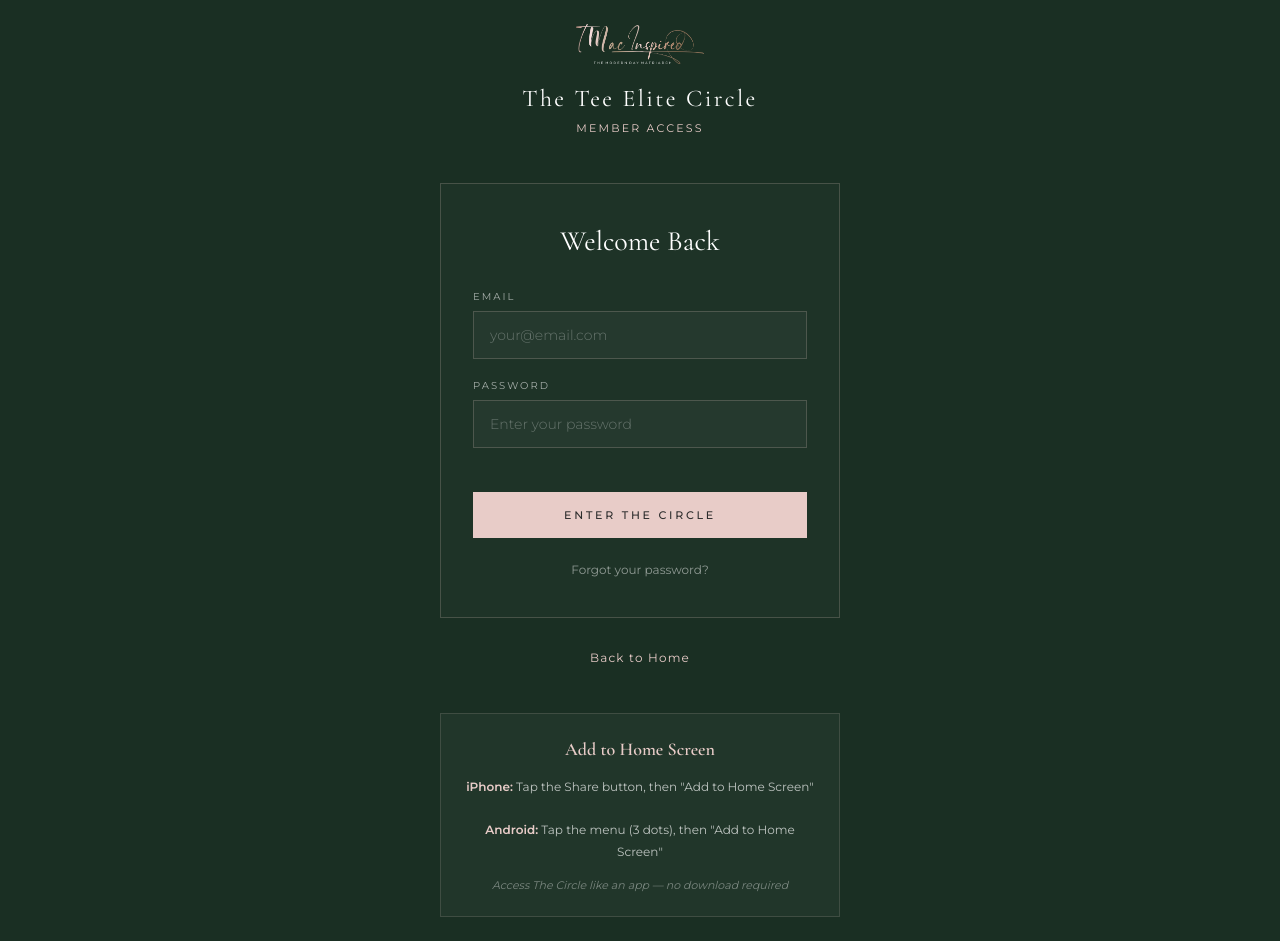
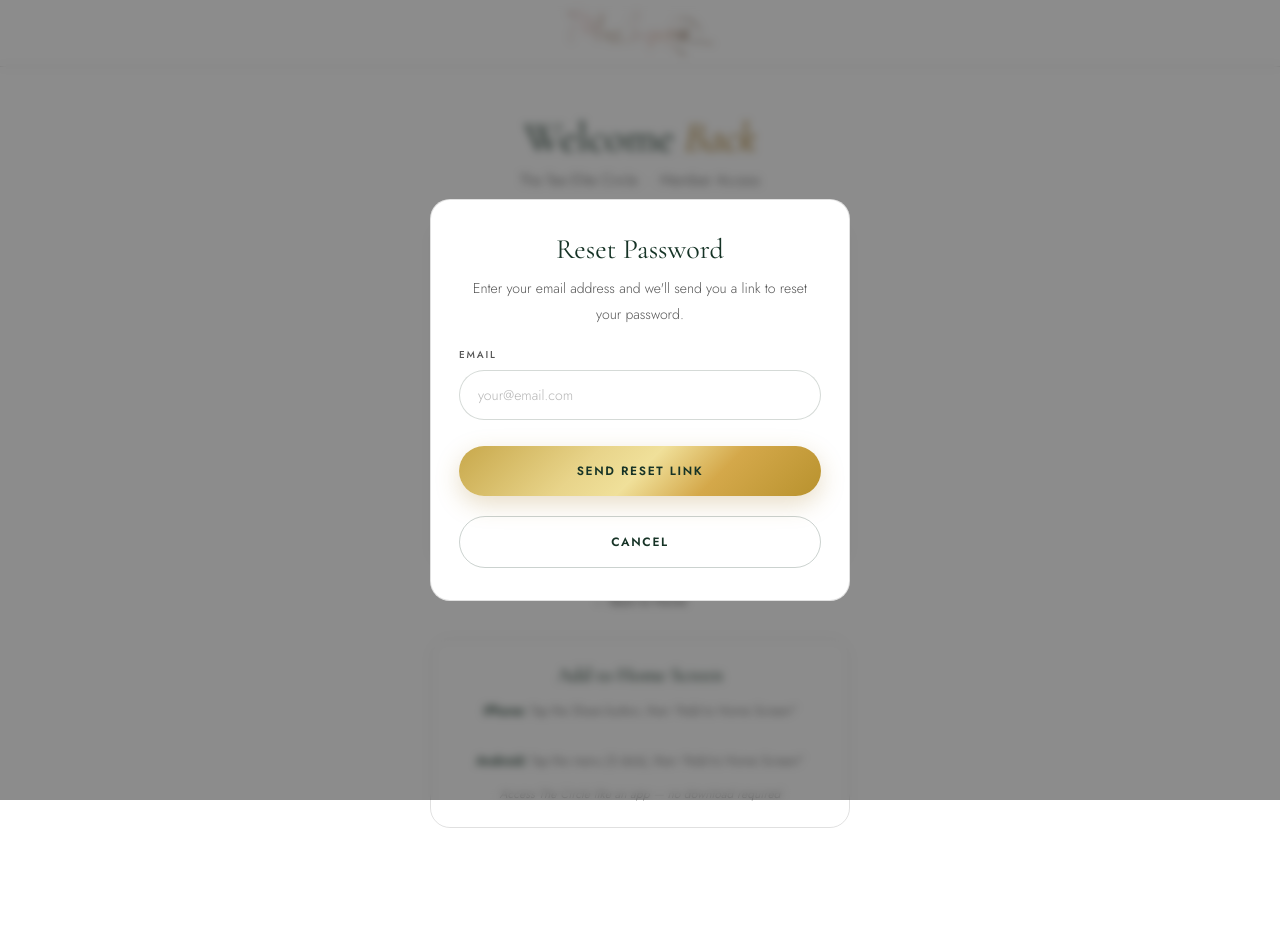
Before and after one commit to tkdbrad03/tee-elite-circle, a website: page public/member-login.html in a window 1280 px wide. Both pictures are taken after a click on the link "Forgot your password?". After the commit the page ends 908 px from the top, so only its background shows below. Drawn offline with nearby package versions, Linux system fonts and the light colour scheme.

Commit message:
Revamp member login page with new styles and modal
Updated the member login page with new styles, improved structure, and added a forgot password modal.

```diff
--- a/public/member-login.html
+++ b/public/member-login.html
@@ -5,324 +5,344 @@
   <link rel="icon" type="image/png" href="/images/tee-elite-favicon.png">
   <title>Member Login — The Tee Elite Circle</title>
   <meta name="viewport" content="width=device-width, initial-scale=1" />
-  <!-- PWA Meta Tags -->
   <link rel="manifest" href="/manifest.json">
-  <meta name="theme-color" content="#1a2e1a">
+  <meta name="theme-color" content="#163326">
   <meta name="apple-mobile-web-app-capable" content="yes">
   <meta name="apple-mobile-web-app-status-bar-style" content="black-translucent">
   <meta name="apple-mobile-web-app-title" content="Tee Elite">
   <link rel="apple-touch-icon" href="/images/apple-touch-icon.png">
-  <meta name="msapplication-TileColor" content="#1a2e1a">
+  <meta name="msapplication-TileColor" content="#163326">
   <meta name="msapplication-TileImage" content="/images/tee-elite-favicon.png">
   <link rel="preconnect" href="https://fonts.googleapis.com">
   <link rel="preconnect" href="https://fonts.gstatic.com" crossorigin>
-  <link href="https://fonts.googleapis.com/css2?family=Cormorant+Garamond:ital,wght@0,400;0,500;0,600;1,400&family=Montserrat:wght@300;400;500;600&display=swap" rel="stylesheet">
+  <link href="https://fonts.googleapis.com/css2?family=Cormorant+Garamond:ital,wght@0,300;0,400;0,500;0,600;1,300;1,400;1,500&family=Jost:wght@300;400;500;600&display=swap" rel="stylesheet">
   <style>
     :root {
-      --tmac-blush: #e8ccc8;
-      --tmac-bronze: #a67c52;
-      --tmac-blush-light: #f7f0ef;
-      --deep-forest: #1a2f23;
-      --soft-cream: #FAF8F5;
-      --charcoal: #2C2C2C;
+      --green:   #163326;
+      --green2:  #1E3A2B;
+      --gold:    #A87C28;
+      --gold2:   #C9A24A;
+      --gold-lt: #EDD9A3;
+      --white:   #FFFFFF;
+      --off:     #F8F7F4;
+      --ink:     #163326;
+      --body:    #2C2C2C;
+      --muted:   #555555;
+      --line:    rgba(0,0,0,.12);
+      --serif:   "Cormorant Garamond", Georgia, serif;
+      --sans:    "Jost", ui-sans-serif, system-ui, sans-serif;
     }
 
-    * {
-      box-sizing: border-box;
-      margin: 0;
-      padding: 0;
-    }
+    *, *::before, *::after { box-sizing: border-box; margin: 0; padding: 0; }
 
     body {
-      font-family: 'Montserrat', sans-serif;
-      background: var(--deep-forest);
+      font-family: var(--sans);
+      font-size: 16px;
+      color: var(--body);
+      background: var(--white);
       min-height: 100vh;
       display: flex;
       flex-direction: column;
+      -webkit-font-smoothing: antialiased;
+    }
+
+    a { color: inherit; text-decoration: none; }
+    img { display: block; max-width: 100%; }
+
+    /* NAV */
+    .nav {
+      position: sticky;
+      top: 0;
+      z-index: 30;
+      background: rgba(255,255,255,.97);
+      border-bottom: 1px solid var(--line);
+      backdrop-filter: blur(8px);
+    }
+    .nav-inner {
+      max-width: 980px;
+      margin: 0 auto;
+      padding: 0 20px;
+      height: 66px;
+      display: flex;
       align-items: center;
       justify-content: center;
-      padding: 24px;
+    }
+    .nav-logo { height: 46px; width: auto; }
+
+    /* MAIN */
+    .wrap {
+      flex: 1;
+      display: flex;
+      align-items: center;
+      justify-content: center;
+      padding: 48px 20px 80px;
     }
 
     .login-container {
       width: 100%;
-      max-width: 400px;
+      max-width: 420px;
     }
 
-    .logo-area {
-      text-align: center;
-      margin-bottom: 48px;
-    }
-
-    .logo-area img {
-      height: 40px;
-      margin-bottom: 16px;
-    }
-
-    .logo-area h1 {
-      font-family: 'Cormorant Garamond', serif;
-      font-size: 24px;
-      font-weight: 400;
-      color: #fff;
-      letter-spacing: 0.1em;
-    }
-
-    .logo-area p {
-      font-size: 11px;
-      letter-spacing: 0.2em;
-      text-transform: uppercase;
-      color: var(--tmac-blush);
-      margin-top: 8px;
-    }
-
-    .login-card {
-      background: rgba(255,255,255,0.02);
-      border: 1px solid rgba(232, 204, 200, 0.2);
-      padding: 40px 32px;
-    }
-
-    .login-title {
-      font-family: 'Cormorant Garamond', serif;
-      font-size: 28px;
-      font-weight: 400;
-      color: #fff;
+    /* HEADING */
+    .login-heading {
       text-align: center;
       margin-bottom: 32px;
     }
+    .login-heading h1 {
+      font-family: var(--serif);
+      font-weight: 400;
+      font-size: 42px;
+      line-height: 1.1;
+      color: var(--ink);
+      margin-bottom: 8px;
+    }
+    .login-heading h1 em {
+      font-style: italic;
+      color: var(--gold);
+    }
+    .login-heading p {
+      font-size: 15px;
+      color: var(--muted);
+      font-weight: 300;
+    }
+
+    /* CARD */
+    .login-card {
+      border: 1px solid var(--line);
+      border-radius: 20px;
+      background: var(--white);
+      padding: 32px 28px;
+    }
 
     .form-group {
-      margin-bottom: 20px;
+      margin-bottom: 18px;
     }
-
     .form-label {
       display: block;
       font-size: 10px;
-      letter-spacing: 0.2em;
+      letter-spacing: .18em;
       text-transform: uppercase;
-      color: rgba(255, 255, 255, 0.6);
+      color: var(--muted);
+      font-weight: 500;
       margin-bottom: 8px;
     }
-
     .form-input {
       width: 100%;
-      padding: 14px 16px;
-      font-family: 'Montserrat', sans-serif;
+      padding: 14px 18px;
+      border: 1.5px solid rgba(22,51,38,.18);
+      border-radius: 999px;
+      font-family: var(--sans);
       font-size: 14px;
       font-weight: 300;
-      color: #fff;
-      background: rgba(255,255,255,0.03);
-      border: 1px solid rgba(232, 204, 200, 0.2);
+      color: var(--ink);
+      background: var(--white);
       outline: none;
-      transition: all 0.3s ease;
+      transition: border-color .2s ease;
     }
+    .form-input::placeholder { color: rgba(44,44,44,.35); }
+    .form-input:focus { border-color: var(--gold2); }
 
-    .form-input::placeholder {
-      color: rgba(255, 255, 255, 0.3);
+    /* BUTTONS */
+    .btn {
+      display: inline-flex;
+      align-items: center;
+      justify-content: center;
+      width: 100%;
+      padding: 16px 30px;
+      font-family: var(--sans);
+      font-size: 12px;
+      letter-spacing: .14em;
+      text-transform: uppercase;
+      font-weight: 600;
+      border-radius: 999px;
+      cursor: pointer;
+      transition: all .2s ease;
+      border: none;
+      text-align: center;
     }
-
-    .form-input:focus {
-      border-color: var(--tmac-blush);
-      background: rgba(255,255,255,0.05);
+    .btn-gold {
+      background: linear-gradient(135deg, #C8A84B 0%, #E8D48A 35%, #F0E09A 50%, #D4A84A 70%, #B8922E 100%);
+      color: var(--green);
+      box-shadow: 0 8px 24px rgba(168,124,40,.26);
+      font-weight: 700;
+      margin-top: 8px;
     }
-
-    .login-btn {
-      width: 100%;
-      padding: 16px;
-      font-family: 'Montserrat', sans-serif;
-      font-size: 11px;
-      font-weight: 500;
-      letter-spacing: 0.25em;
-      text-transform: uppercase;
-      color: var(--charcoal);
-      background: var(--tmac-blush);
-      border: none;
-      cursor: pointer;
-      transition: all 0.4s ease;
-      margin-top: 24px;
+    .btn-gold:hover {
+      transform: translateY(-1px);
+      box-shadow: 0 12px 30px rgba(168,124,40,.34);
     }
-
-    .login-btn:hover {
-      background: var(--tmac-blush-light);
-      transform: translateY(-2px);
-    }
-
-    .login-btn:disabled {
-      opacity: 0.6;
+    .btn-gold:disabled {
+      opacity: .6;
       cursor: not-allowed;
       transform: none;
     }
+    .btn-outline {
+      background: transparent;
+      border: 1.5px solid rgba(22,51,38,.22);
+      color: var(--green);
+      margin-top: 10px;
+    }
+    .btn-outline:hover {
+      border-color: rgba(22,51,38,.4);
+      transform: translateY(-1px);
+    }
 
+    /* ERROR */
     .error-message {
-      background: rgba(180, 80, 80, 0.2);
-      border: 1px solid rgba(180, 80, 80, 0.4);
+      background: rgba(180,80,80,.08);
+      border: 1px solid rgba(180,80,80,.25);
+      border-radius: 12px;
       padding: 12px 16px;
       font-size: 13px;
-      color: #e8c4c4;
-      margin-top: 16px;
+      color: #b94040;
+      margin-top: 14px;
       text-align: center;
       display: none;
     }
+    .error-message.visible { display: block; }
 
-    .error-message.visible {
-      display: block;
+    /* LINKS */
+    .fine {
+      font-size: 13px;
+      color: rgba(44,44,44,.55);
+      line-height: 1.7;
+      font-weight: 300;
+      text-align: center;
+      margin-top: 16px;
     }
-
-    .forgot-link {
-      display: block;
-      text-align: center;
-      margin-top: 24px;
-      font-size: 12px;
-      color: rgba(255,255,255,0.5);
-      text-decoration: none;
-      transition: color 0.3s ease;
+    .fine a {
+      color: var(--gold);
+      text-decoration: underline;
+      text-underline-offset: 2px;
     }
-
-    .forgot-link:hover {
-      color: var(--tmac-blush);
-    }
+    .fine a:hover { color: var(--gold2); }
 
     .back-link {
       display: block;
       text-align: center;
-      margin-top: 32px;
-      font-size: 12px;
-      color: var(--tmac-blush);
-      text-decoration: none;
-      letter-spacing: 0.1em;
-      transition: opacity 0.3s ease;
+      margin-top: 24px;
+      font-size: 13px;
+      color: var(--muted);
+      transition: color .2s ease;
     }
+    .back-link:hover { color: var(--ink); }
 
-    .back-link:hover {
-      opacity: 0.7;
-    }
-
-    /* App Download Instructions */
+    /* APP INSTALL */
     .app-install {
-      margin-top: 48px;
+      margin-top: 28px;
+      border: 1px solid var(--line);
+      border-radius: 20px;
       padding: 24px;
-      background: rgba(255,255,255,0.03);
-      border: 1px solid rgba(232, 204, 200, 0.15);
       text-align: center;
     }
-
     .app-install-title {
-      font-family: 'Cormorant Garamond', serif;
-      font-size: 18px;
-      color: var(--tmac-blush);
-      margin-bottom: 16px;
+      font-family: var(--serif);
+      font-size: 20px;
+      font-weight: 500;
+      color: var(--ink);
+      margin-bottom: 12px;
     }
-
     .app-install-steps {
+      font-size: 13px;
+      color: var(--muted);
+      line-height: 1.9;
+      font-weight: 300;
+    }
+    .app-install-steps strong { color: var(--ink); font-weight: 500; }
+    .app-install-note {
       font-size: 12px;
-      color: rgba(255,255,255,0.7);
-      line-height: 1.8;
-    }
-
-    .app-install-steps strong {
-      color: var(--tmac-blush);
-    }
-
-    .app-install-note {
-      font-size: 11px;
-      color: rgba(255,255,255,0.4);
-      margin-top: 16px;
+      color: rgba(44,44,44,.4);
+      margin-top: 12px;
       font-style: italic;
     }
 
-    /* Forgot Password Modal */
-    .modal-backdrop{
-      position:fixed; inset:0;
-      background: rgba(0,0,0,0.55);
-      display:none;
-      align-items:center; justify-content:center;
+    /* FORGOT PASSWORD MODAL */
+    .modal-backdrop {
+      position: fixed;
+      inset: 0;
+      background: rgba(0,0,0,.45);
+      display: none;
+      align-items: center;
+      justify-content: center;
       padding: 24px;
       z-index: 9999;
+      backdrop-filter: blur(4px);
     }
-    .modal-backdrop.open{ display:flex; }
-    .modal{
+    .modal-backdrop.open { display: flex; }
+    .modal {
       width: 100%;
       max-width: 420px;
-      background: rgba(26,47,35,0.98);
-      border: 1px solid rgba(232, 204, 200, 0.25);
-      padding: 28px 22px;
+      background: var(--white);
+      border: 1px solid var(--line);
+      border-radius: 20px;
+      padding: 32px 28px;
     }
-    .modal h3{
-      font-family: 'Cormorant Garamond', serif;
+    .modal h3 {
+      font-family: var(--serif);
       font-weight: 400;
-      color: #fff;
-      font-size: 22px;
-      text-align:center;
-      margin-bottom: 12px;
+      color: var(--ink);
+      font-size: 28px;
+      text-align: center;
+      margin-bottom: 10px;
     }
-    .modal p{
-      font-size: 13px;
-      color: rgba(255,255,255,0.7);
+    .modal p {
+      font-size: 14px;
+      color: var(--muted);
       line-height: 1.8;
-      text-align:center;
-      margin-bottom: 16px;
+      text-align: center;
+      margin-bottom: 20px;
+      font-weight: 300;
     }
-    .modal-actions{
-      display:flex;
-      gap: 10px;
-      margin-top: 14px;
+    .modal-actions { display: flex; flex-direction: column; gap: 10px; }
+
+    @keyframes fadeUp {
+      from { opacity: 0; transform: translateY(14px); }
+      to   { opacity: 1; transform: translateY(0); }
     }
-    .modal-actions .login-btn{
-      margin-top: 0;
-    }
-    .btn-secondary{
-      width: 100%;
-      padding: 16px;
-      font-family: 'Montserrat', sans-serif;
-      font-size: 11px;
-      font-weight: 500;
-      letter-spacing: 0.25em;
-      text-transform: uppercase;
-      color: var(--tmac-blush);
-      background: transparent;
-      border: 1px solid rgba(232, 204, 200, 0.3);
-      cursor: pointer;
-      transition: all 0.3s ease;
-    }
-    .btn-secondary:hover{
-      border-color: var(--tmac-blush);
-      transform: translateY(-2px);
-    }
-
+    .login-heading { animation: fadeUp .55s ease both; animation-delay: .05s; }
+    .login-card    { animation: fadeUp .55s ease both; animation-delay: .12s; }
+    .app-install   { animation: fadeUp .55s ease both; animation-delay: .20s; }
   </style>
 </head>
 <body>
+
+  <header class="nav">
+    <div class="nav-inner">
+      <a href="/" aria-label="Back to home">
+        <img class="nav-logo" src="/images/tmac-logo.png" alt="TMac Inspired">
+      </a>
+    </div>
+  </header>
+
+  <main class="wrap">
     <div class="login-container">
-    <div class="logo-area">
-      <img src="images/tmac-logo.png" alt="TMac Inspired">
-      <h1>The Tee Elite Circle</h1>
-      <p>Member Access</p>
+
+      <div class="login-heading">
+        <h1>Welcome <em>Back</em></h1>
+        <p>The Tee Elite Circle &nbsp;·&nbsp; Member Access</p>
       </div>
 
       <div class="login-card">
-      <h2 class="login-title">Welcome Back</h2>
-
         <form id="login-form">
           <div class="form-group">
             <label class="form-label">Email</label>
             <input type="email" name="email" class="form-input" required placeholder="your@email.com">
           </div>
-
           <div class="form-group">
             <label class="form-label">Password</label>
             <input type="password" name="password" class="form-input" required placeholder="Enter your password">
           </div>
-
-        <button type="submit" class="login-btn" id="login-btn">Enter The Circle</button>
-
+          <button type="submit" class="btn btn-gold" id="login-btn">Enter The Circle</button>
           <div id="error-message" class="error-message"></div>
         </form>
 
-      <a href="#" class="forgot-link" id="forgot-link">Forgot your password?</a>
+        <p class="fine">
+          <a href="#" id="forgot-link">Forgot your password?</a>
+        </p>
       </div>
 
-    <a href="/" class="back-link">Back to Home</a>
+      <a href="/" class="back-link">← Back to Home</a>
 
-    <!-- App Download Instructions -->
       <div class="app-install">
         <h3 class="app-install-title">Add to Home Screen</h3>
         <div class="app-install-steps">
@@ -330,6 +350,25 @@
           <strong>Android:</strong> Tap the menu (3 dots), then "Add to Home Screen"
         </div>
         <p class="app-install-note">Access The Circle like an app — no download required</p>
+      </div>
+
+    </div>
+  </main>
+
+  <!-- FORGOT PASSWORD MODAL -->
+  <div class="modal-backdrop" id="forgot-modal">
+    <div class="modal">
+      <h3>Reset Password</h3>
+      <p>Enter your email address and we'll send you a link to reset your password.</p>
+      <div class="form-group">
+        <label class="form-label">Email</label>
+        <input type="email" id="reset-email" class="form-input" placeholder="your@email.com">
+      </div>
+      <div id="reset-message" class="fine"></div>
+      <div class="modal-actions">
+        <button class="btn btn-gold" id="reset-submit-btn">Send Reset Link</button>
+        <button class="btn btn-outline" id="modal-close-btn">Cancel</button>
+      </div>
     </div>
   </div>
 
@@ -342,27 +381,19 @@
   if (form) {
     form.addEventListener('submit', async (e) => {
       e.preventDefault();
-
       const formData = new FormData(form);
       const email = formData.get('email');
       const password = formData.get('password');
-
       errorMessage.classList.remove('visible');
       errorMessage.textContent = '';
-
       try {
         const response = await fetch('/api/auth/login', {
           method: 'POST',
           headers: { 'Content-Type': 'application/json' },
           body: JSON.stringify({ email, password })
         });
-
         const data = await response.json();
-
-        if (!response.ok) {
-          throw new Error(data.error || 'Login failed');
-        }
-
+        if (!response.ok) throw new Error(data.error || 'Login failed');
         window.location.href = '/home.html';
       } catch (err) {
         errorMessage.textContent = err.message;
@@ -371,32 +402,67 @@
     });
   }
 
-  // Forgot Password
-  const forgotLink = document.querySelector('.forgot-link');
+  // Forgot Password Modal
+  const forgotLink = document.getElementById('forgot-link');
+  const forgotModal = document.getElementById('forgot-modal');
+  const modalCloseBtn = document.getElementById('modal-close-btn');
+  const resetSubmitBtn = document.getElementById('reset-submit-btn');
+  const resetMessage = document.getElementById('reset-message');
 
   if (forgotLink) {
     forgotLink.addEventListener('click', function (e) {
       e.preventDefault();
-      alert('Password reset system coming next. For now, contact support.');
+      forgotModal.classList.add('open');
+    });
+  }
+  if (modalCloseBtn) {
+    modalCloseBtn.addEventListener('click', function () {
+      forgotModal.classList.remove('open');
+    });
+  }
+  forgotModal.addEventListener('click', function (e) {
+    if (e.target === forgotModal) forgotModal.classList.remove('open');
+  });
+
+  if (resetSubmitBtn) {
+    resetSubmitBtn.addEventListener('click', async function () {
+      const email = document.getElementById('reset-email').value.trim();
+      if (!email) { resetMessage.textContent = 'Please enter your email.'; return; }
+      resetSubmitBtn.disabled = true;
+      resetMessage.textContent = 'Sending...';
+      try {
+        const res = await fetch('/api/auth/forgot-password', {
+          method: 'POST',
+          headers: { 'Content-Type': 'application/json' },
+          body: JSON.stringify({ email })
+        });
+        const data = await res.json();
+        if (res.ok) {
+          resetMessage.textContent = 'Check your email for a reset link.';
+          resetSubmitBtn.style.display = 'none';
+        } else {
+          resetMessage.textContent = data.error || 'Something went wrong.';
+          resetSubmitBtn.disabled = false;
+        }
+      } catch (err) {
+        resetMessage.textContent = 'Something went wrong. Please try again.';
+        resetSubmitBtn.disabled = false;
+      }
     });
   }
 
 });
   </script>
 
-  <!-- PWA Service Worker -->
   <script>
     if ('serviceWorker' in navigator) {
       window.addEventListener('load', () => {
         navigator.serviceWorker.register('/service-worker.js')
-          .then(registration => {
-            console.log('ServiceWorker registered:', registration.scope);
-          })
-          .catch(error => {
-            console.log('ServiceWorker registration failed:', error);
-          });
+          .then(r => console.log('SW registered:', r.scope))
+          .catch(e => console.log('SW failed:', e));
       });
     }
   </script>
+
 </body>
 </html>
```
Lines whose indentation alone changed are shown as unchanged.
